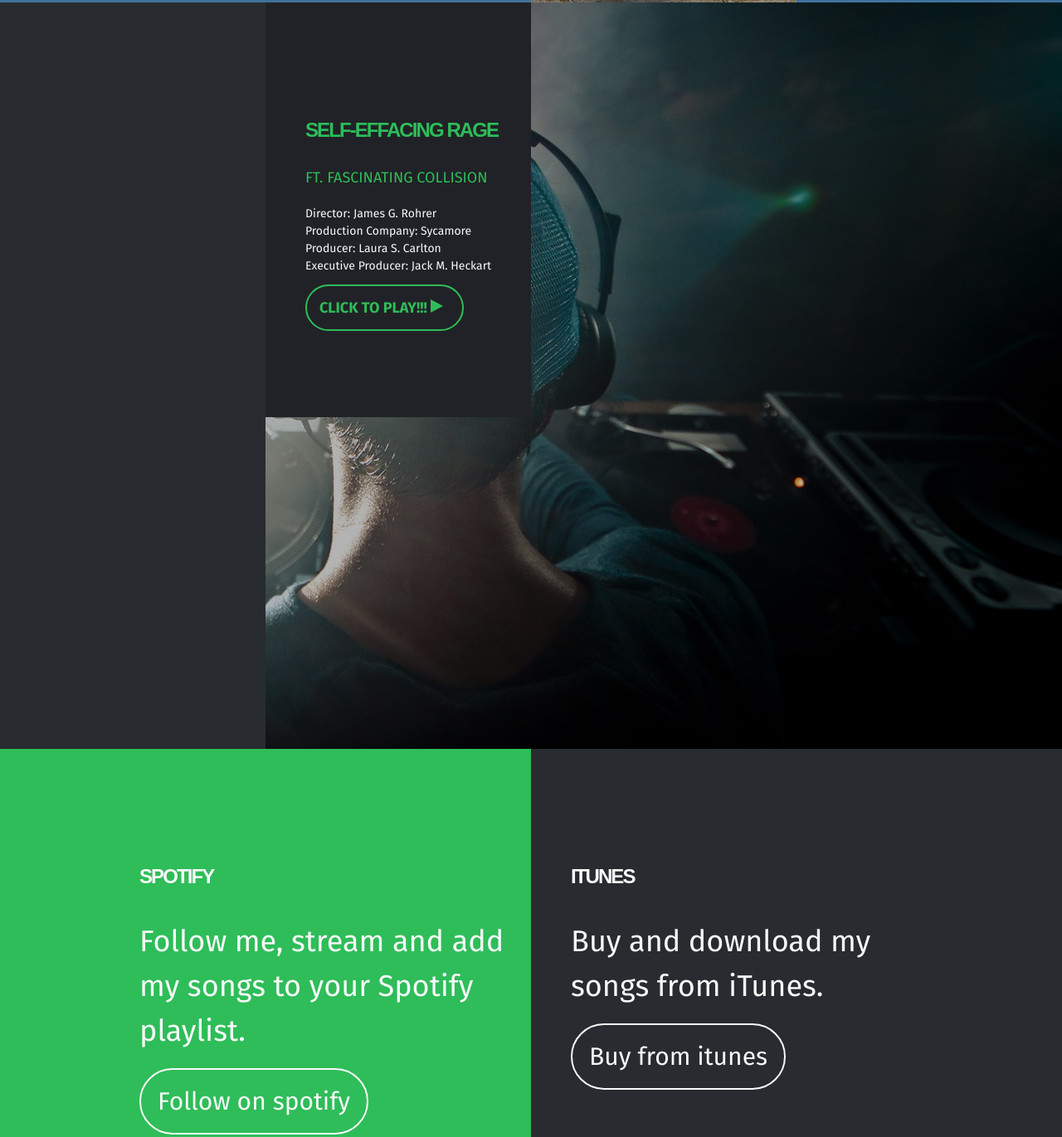
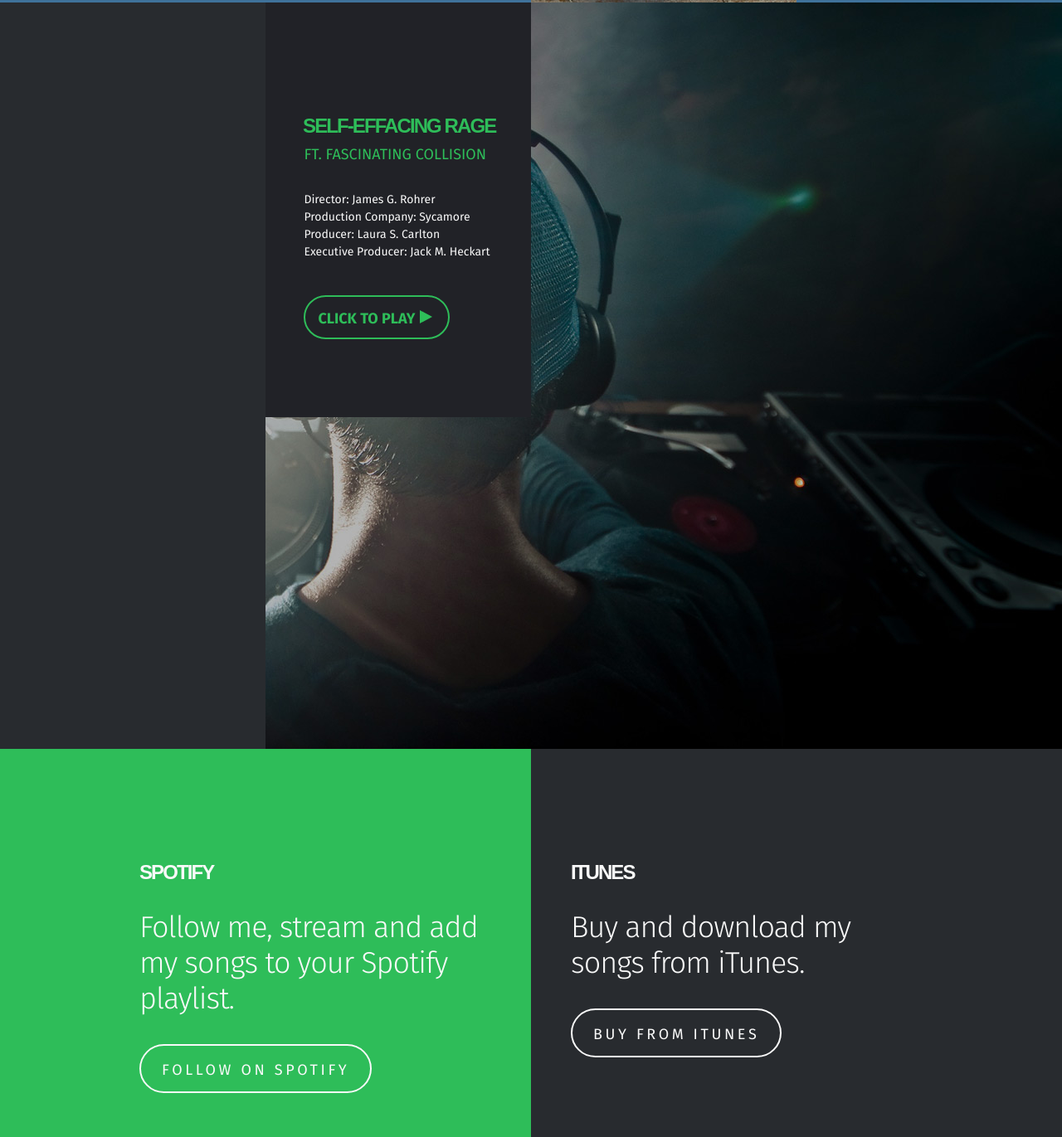
Before and after one commit to alekseyleonov/Amazing, a plain HTML site: page index.html in a window 1280 px wide. Shown: the part 2427-3798 px from the top of the page at 83% size. Drawn offline with Linux system fonts and the light colour scheme.

Commit message:
Исправления, Pixel Perfect

```diff
--- a/css/main.css
+++ b/css/main.css
@@ -264,6 +264,8 @@ strong{
   width: 33.33%;
 
   background-color: #212227;
+
+  overflow: auto;
 }
 
 .music h1{
@@ -271,25 +273,29 @@ strong{
   font-weight: bold;
   text-transform: uppercase;
 
-  padding-top: 140px;
-  margin-top: 0px;
-  margin-left: 15%;
+  margin-top: 135px;
+  margin-bottom: 0;
+  margin-left: 14.1%;
 }
 
 .music span{
+  display: block;
+
   color: rgb(46, 189, 89);
   text-transform: uppercase;
   font-size: 18px;
 
-  margin-left: 15%;
+  margin-left: 14.5%;
+  margin-top: 6px;
 }
 
 .music p{
   color: rgb(249, 249, 249);
-  line-height: 1.5;
   font-size: 14px;
 
-  margin-left: 15%;
+  margin-left: 14.5%;
+  margin-top: 30px;
+  margin-bottom: 44px;
 }
 
 .music a{
@@ -304,14 +310,18 @@ strong{
   border: solid 2px rgb(46, 189, 89);
   border-radius: 30px;
 
-  padding: 15px;
-  margin-left: 15%;
+  padding: 15px 40px 12px 15px;
+  margin-left: 14.5%;
 }
 
 .click_play_item{
-  display: inline-block;
+  position: absolute;
+
   border: solid 8px transparent;
   border-left: solid 15px rgb(46, 189, 89);
+
+  right: 11px;
+  top: 16px;
 }
 
 .dj_photo{
@@ -334,7 +344,8 @@ strong{
   color: rgb(249, 249, 249);
 
   margin-left: 26.25%;
-  margin-top: 140px;
+  margin-top: 135px;
+  margin-bottom: 30px;
 
   text-transform: uppercase;
 }
@@ -342,19 +353,26 @@ strong{
 .spotify p{
   font-size: 36px;
   color: rgb(249, 249, 249);
+  line-height: 1.2;
+  letter-spacing: -0.028em;
+  font-weight: lighter;
 
   margin-left: 26.25%;
-
+  margin-top: 0px;
+  margin-bottom: 38px;
 
   width: 70%;
 }
 
 .spotify a{
   color: rgb(249, 249, 249);
+  font-size: 18px;
+  text-transform: uppercase;
+  letter-spacing: 0.2em;
 
   text-decoration: none;
 
-  padding: 20px;
+  padding: 18px 25px 15px 25px;
 
   border: solid 2px rgb(249, 249, 249);
   border-radius: 40px;
@@ -371,7 +389,8 @@ strong{
   color: rgb(249, 249, 249);
 
   margin-left: 7.5%;
-  margin-top: 140px;
+  margin-top: 135px;
+  margin-bottom: 30px;
 
   text-transform: uppercase;
 }
@@ -379,17 +398,26 @@ strong{
 .itunes p{
   font-size: 36px;
   color: rgb(249, 249, 249);
+  line-height: 1.2;
+  letter-spacing: -0.028em;
+  font-weight: lighter;
+
+  margin-top: 0px;
   margin-left: 7.5%;
+  margin-bottom: 38px;
 
   width: 60%;
 }
 
 .itunes a{
   color: rgb(249, 249, 249);
+  font-size: 18px;
+  text-transform: uppercase;
+  letter-spacing: 0.2em;
 
   text-decoration: none;
 
-  padding: 20px;
+  padding: 18px 25px 15px 25px;
 
   border: solid 2px rgb(249, 249, 249);
   border-radius: 40px;
--- a/index.html
+++ b/index.html
@@ -85,7 +85,7 @@
             Producer: Laura S. Carlton<br>
             Executive Producer: Jack M. Heckart
           </p>
-          <a href="#">Click to play!!!
+          <a href="#">Click to play
             <div class="click_play_item">
             </div>
           </a>
```
